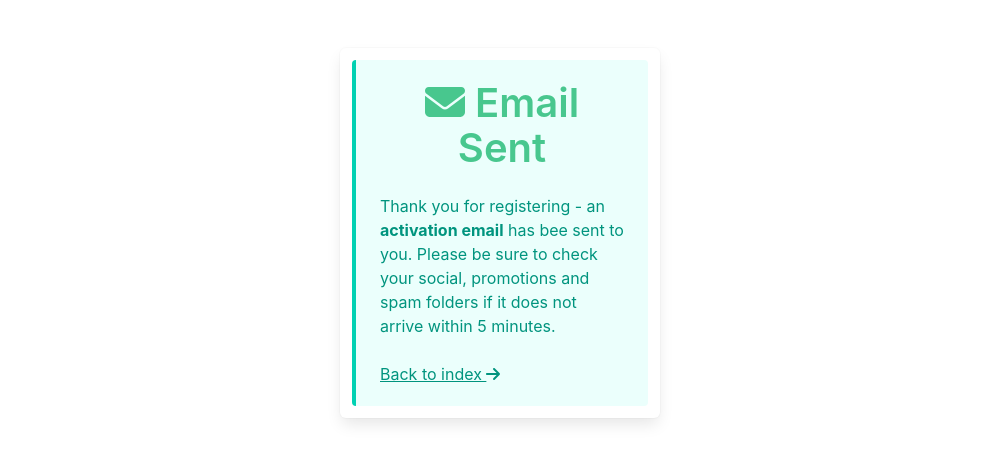
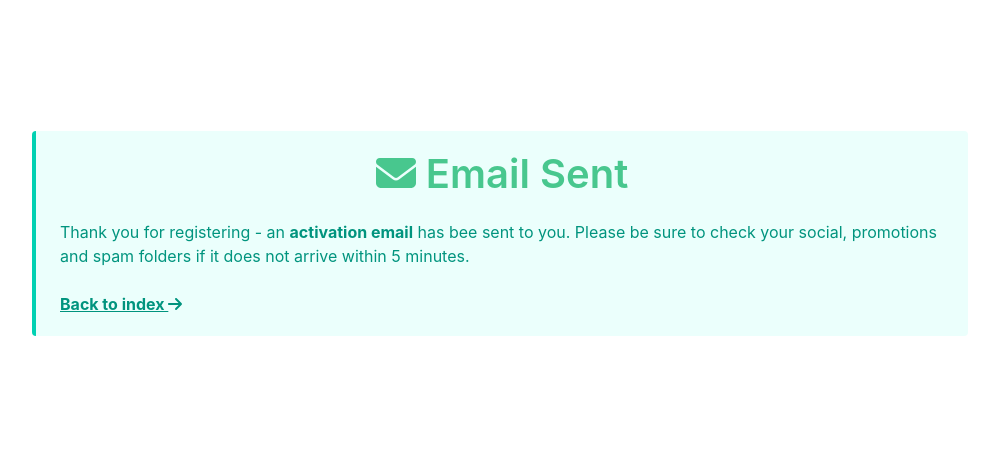
Before and after one commit to LuchaComics/cps-frontend, a React (Create React App) app: page /register-successful in a window 1280 px wide. Shown: the part 215-678 px from the top of the page, without its empty margins (140-1139 px from the left). Built offline with nearby package versions, Linux system fonts and the light colour scheme.

Commit message:
Improved register success page.

```diff
--- a/src/Components/Gateway/RegisterSuccessful.jsx
+++ b/src/Components/Gateway/RegisterSuccessful.jsx
@@ -57,8 +57,8 @@ function RegisterSuccessful() {
                     <section class="hero is-fullheight">
                         <div class="hero-body">
                             <div class="container">
-                                <div class="columns is-centered">
-                                    <div class="box is-rounded column is-one-third-tablet">
+                                <div class="columns is-centered p-7">
+                                    <div class="is-rounded column is-two-third-tablet">
                                         <article class="message is-primary">
                                           <div class="message-body">
                                                 <h1 className="title is-2 has-text-centered has-text-success"><FontAwesomeIcon className="fas" icon={faEnvelope} />&nbsp;Email Sent</h1>
@@ -66,7 +66,7 @@ function RegisterSuccessful() {
                                                 <p>Thank you for registering - an <b>activation email</b> has bee sent to you. Please be sure to check your social, promotions and spam folders if it does not arrive within 5 minutes.</p>
                                                 <p>
                                                     <br />
-                                                    <Link to="/">Back to index&nbsp;<FontAwesomeIcon className="fas" icon={faArrowRight} /></Link>
+                                                    <Link to="/"><b>Back to index&nbsp;<FontAwesomeIcon className="fas" icon={faArrowRight} /></b></Link>
                                                 </p>
                                           </div>
                                         </article>
```
